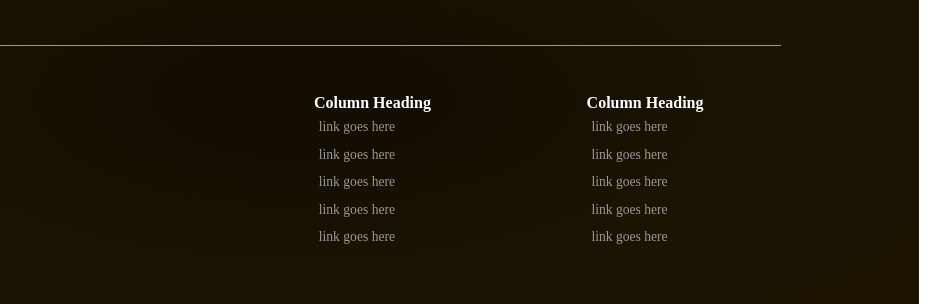
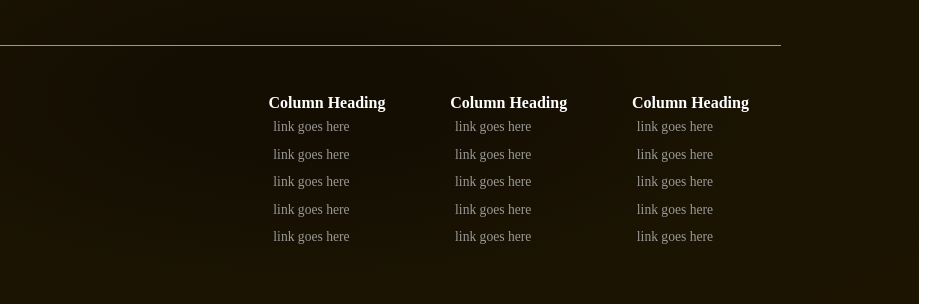
Before and after one commit to alemba-21/Quick-movers-website, a plain HTML site: page movers.html in a window 1280 px wide. Shown: the part 2280-2584 px from the top of the page, 337-1280 px from the left. Drawn offline with Linux system fonts and the light colour scheme; a web font is replaced by a local one.

```diff
--- a/movers.html
+++ b/movers.html
@@ -329,7 +329,16 @@
                   <li><a>link goes here</a></li>
                 </ul>
             </div>
-
+            <div class="col-1">
+                <h1>Column Heading</h1>
+                <ul>
+                  <li><a>link goes here</a></li>
+                  <li><a>link goes here</a></li>
+                  <li><a>link goes here</a></li>
+                  <li><a>link goes here</a></li>
+                  <li><a>link goes here</a></li>
+                </ul>
+            </div>
           </div>
         </div>
       </div>
```
Also changed, not shown: 1 other file.
